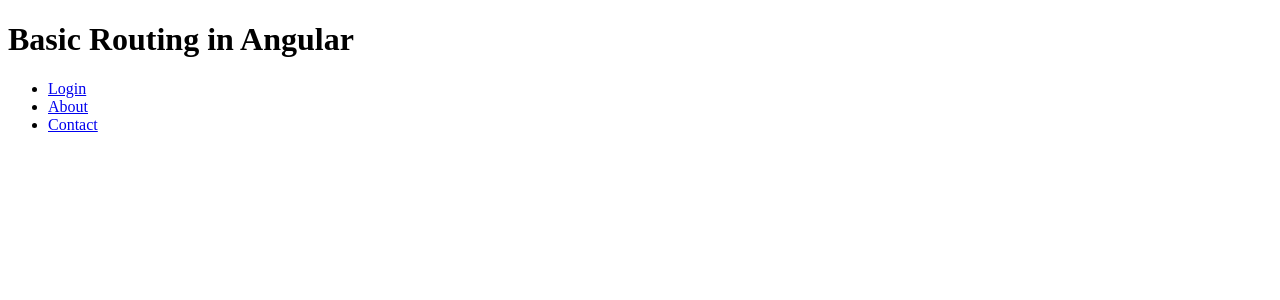
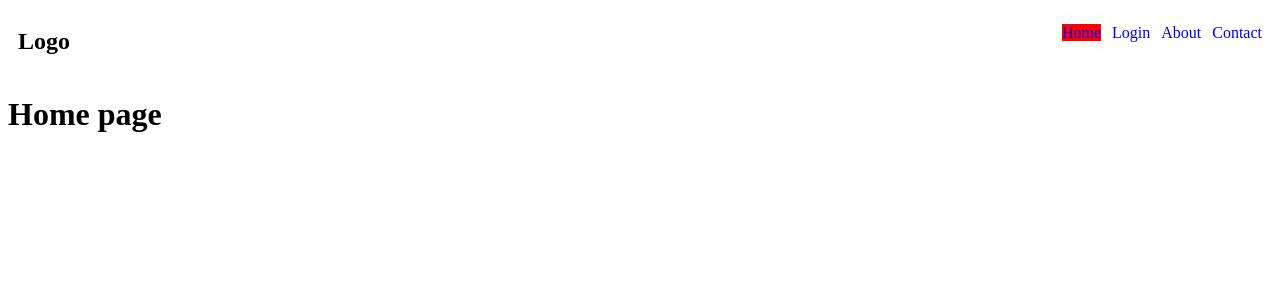
Before and after one commit to leonischu/Angular, an Angular app: page / in a window 1280 px wide. Shown: the top 300 px of the page. Built offline with nearby package versions, Linux system fonts and the light colour scheme.

Commit message:
Header with Routing

```diff
--- a/src/app/app.html
+++ b/src/app/app.html
@@ -1,18 +1,4 @@
-<h1>
-    Basic Routing in Angular
-</h1>
-
-<ul>
-    <li>
-        <a routerLink="/login">Login</a>
-    </li>
-    <li>
-        <a routerLink="/about">About</a>
-    </li>
-    <li>
-        <a routerLink="/Contact">Contact</a>
-    </li>
-</ul>
+<app-header></app-header>
 
 
 
--- a/src/app/app.routes.ts
+++ b/src/app/app.routes.ts
@@ -2,10 +2,12 @@ import { Routes } from '@angular/router';
 import { About } from './about/about'
 import { Contact } from './contact/contact';
 import { Login } from './login/login';
+import { Home } from './home/home';
 
 export const routes: Routes = [
    {path:'about',component:About},
    {path:'login',component:Login},
-   {path:'contact',component:Contact}
+   {path:'contact',component:Contact},
+   {path:'',component:Home}
 
 ];
--- a/src/app/app.ts
+++ b/src/app/app.ts
@@ -1,11 +1,12 @@
 import { Component, computed, effect, Signal, signal, WritableSignal } from '@angular/core';
 import { FormsModule } from '@angular/forms';
 import { RouterLink, RouterOutlet } from '@angular/router';
+import { Header } from './header/header';
 
 
 @Component({
   selector: 'app-root',
-  imports: [RouterOutlet,RouterLink],
+  imports: [RouterOutlet,Header],
   templateUrl: './app.html',
   styleUrl: './app.css'
 })
--- /dev/null
+++ b/src/app/header/header.css
@@ -0,0 +1,21 @@
+nav{
+    display: flex;
+    justify-content: space-between;
+    margin-left: 10px;
+    margin-right: 10px;
+}
+ul{
+    display: flex;
+    list-style-type: none;
+    width: 200px;
+    justify-content: space-between;
+
+}
+ul li a{
+    text-decoration: none;
+
+}
+.active
+{
+    background-color: red;
+}
--- /dev/null
+++ b/src/app/header/header.html
@@ -0,0 +1,18 @@
+<nav>
+    <h2>Logo</h2>
+    <ul>
+        <li>
+            <a routerLinkActive="active" [routerLinkActiveOptions]="{exact:true}" routerLink = "/">Home</a>
+        </li>
+    <li>
+        <a routerLinkActive="active" routerLink="/login">Login</a>
+    </li>
+    <li>
+        <a routerLinkActive="active" routerLink="/about">About</a>
+    </li>
+    <li>
+        <a routerLinkActive="active" routerLink="/contact">Contact</a>
+    </li>
+</ul>
+
+</nav>
--- /dev/null
+++ b/src/app/home/home.html
@@ -0,0 +1 @@
+<h1>Home page</h1>
```
Also changed, not shown: src/app/header/header.ts (added, +12 -0 lines), src/app/home/home.ts (added, +11 -0 lines), src/app/home/home.css (added), 2 other files (tests, documents, lock files or other folders).
